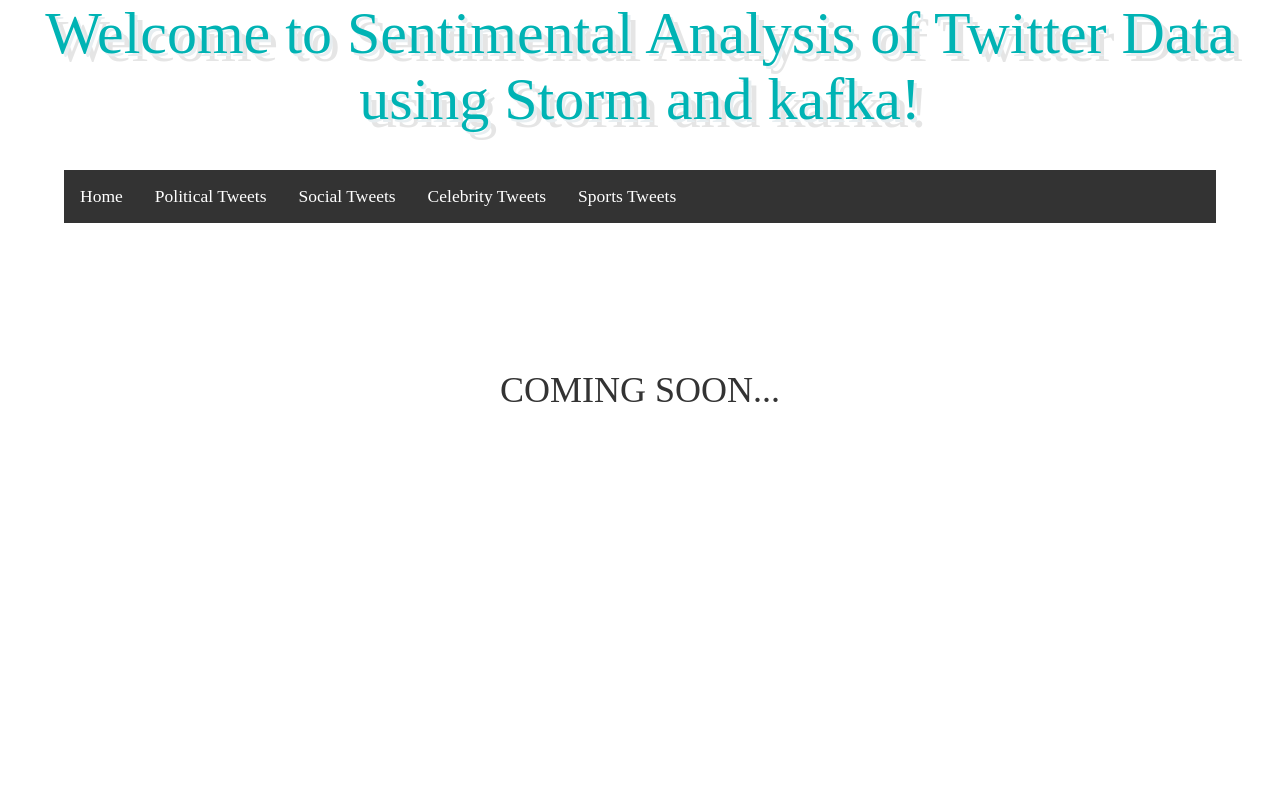
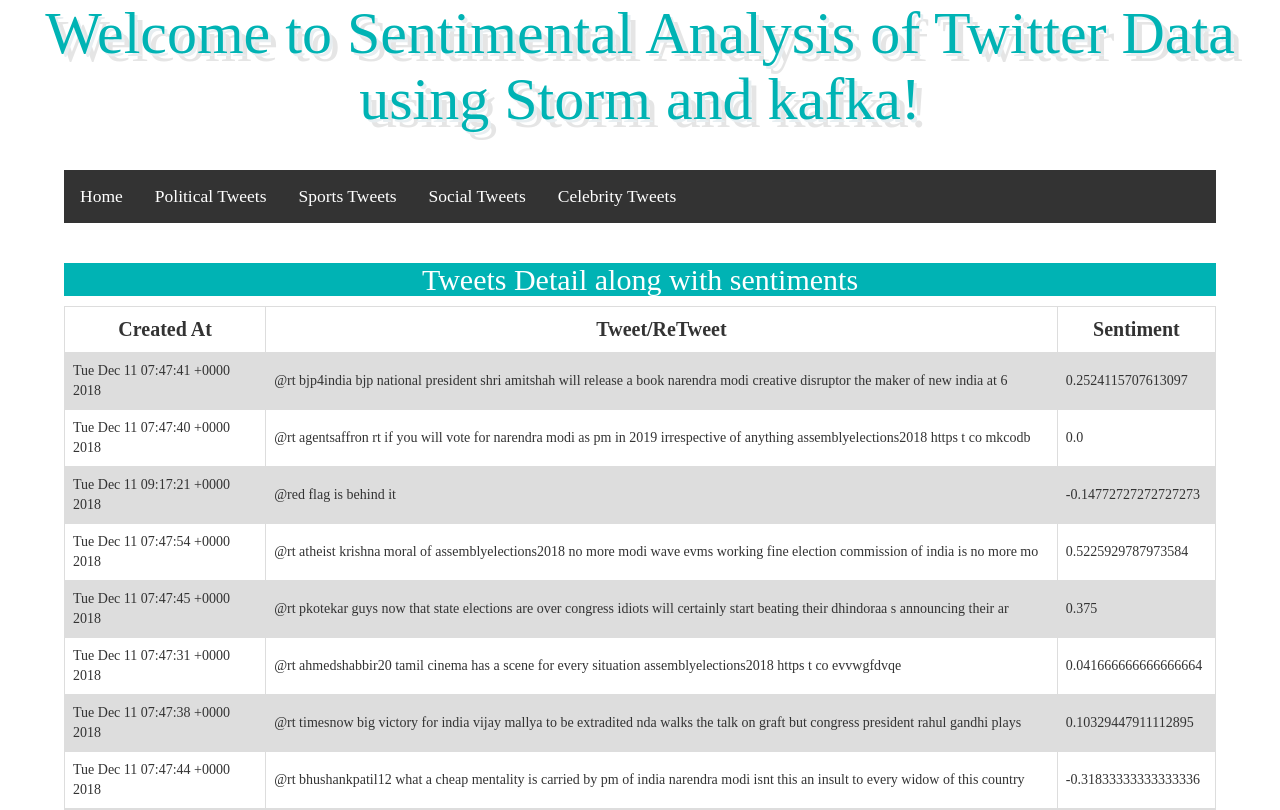
Before and after one commit to CapstoneProject18/Sentiment-analysis-of-twitter-data-using-kafka-and-storm, an Angular app: page /Tweet1 in a window 1280 px wide. Shown: the top 810 px of the page. Built offline with nearby package versions, Linux system fonts and the light colour scheme.

Commit message:
final touch1

```diff
--- a/src/app/app.component.html
+++ b/src/app/app.component.html
@@ -62,10 +62,11 @@
   </h5>
   <ul style="font-family: product sans; margin-left: 5%; margin-right: 5%; font-size: 1.75rem; ">
     <li><a routerLink="/Home" class="active">Home</a></li>
-    <li><a routerLink="/EmployeeDetail">Political Tweets</a></li>
+    <li><a routerLink="/Tweet1">Political Tweets</a></li>
+    <li><a routerLink="/Tweet2">Sports Tweets</a></li>
     <li><a routerLink="/EmployeeList">Social Tweets</a></li>
-    <li><a routerLink="/Tweet1">Celebrity Tweets</a></li>
-    <li><a routerLink="/Tweet2">Sports Tweets</a></li>
+    <li><a routerLink="/EmployeeDetail">Celebrity Tweets</a></li>
+
   </ul>
     <br>
 
--- a/src/app/tweet1/tweet1.component.ts
+++ b/src/app/tweet1/tweet1.component.ts
@@ -6,13 +6,49 @@
   selector: 'app-tweet1',
   template: `
   <style>
-    h1{
+    h2{
+            font-family:product sans;
+      background-color: #efeded;
+      text-align: center;
+    }
+    table{
       font-family: product sans;
-      text-align: center;
-      margin-top: 10%;
-    }
+      border-collapse: collapse;
+      width: 90%;
+      }
+    tr, th, td{
+      font-family: product sans;
+      border: 1px solid #dddddd;
+      padding: 8px;
+      }
+
+      /*td{
+        padding: 0.5em 8em;
+      }*/
+
+      th{
+        text-align:center;
+        font-size:2rem;
+      }
+
+      tr:nth-child(even) {
+        background-color: #dddddd;
+      }
   </style>
-  <h1>COMING SOON...</h1>
+    <h2 style="background-color:#00b3b4; color:white; margin-right:5%; margin-left:5%;" >Tweets Detail along with sentiments</h2>
+    <table align="center"s>
+  <tr>
+    <th>Created At</th>
+    <th>Tweet/ReTweet</th>
+    <th>Sentiment</th>
+  </tr>
+  <tr *ngFor="let employee of employees">
+    <td>{{employee.tweet_created_at}}</td>
+    <td style="text-align:left;">@{{employee.tweet_text}}</td>
+    <td>{{employee.tweet_sentiment}}</td>
+  </tr>
+    </table>
+
   `,
   styleUrls: []
 })
```
